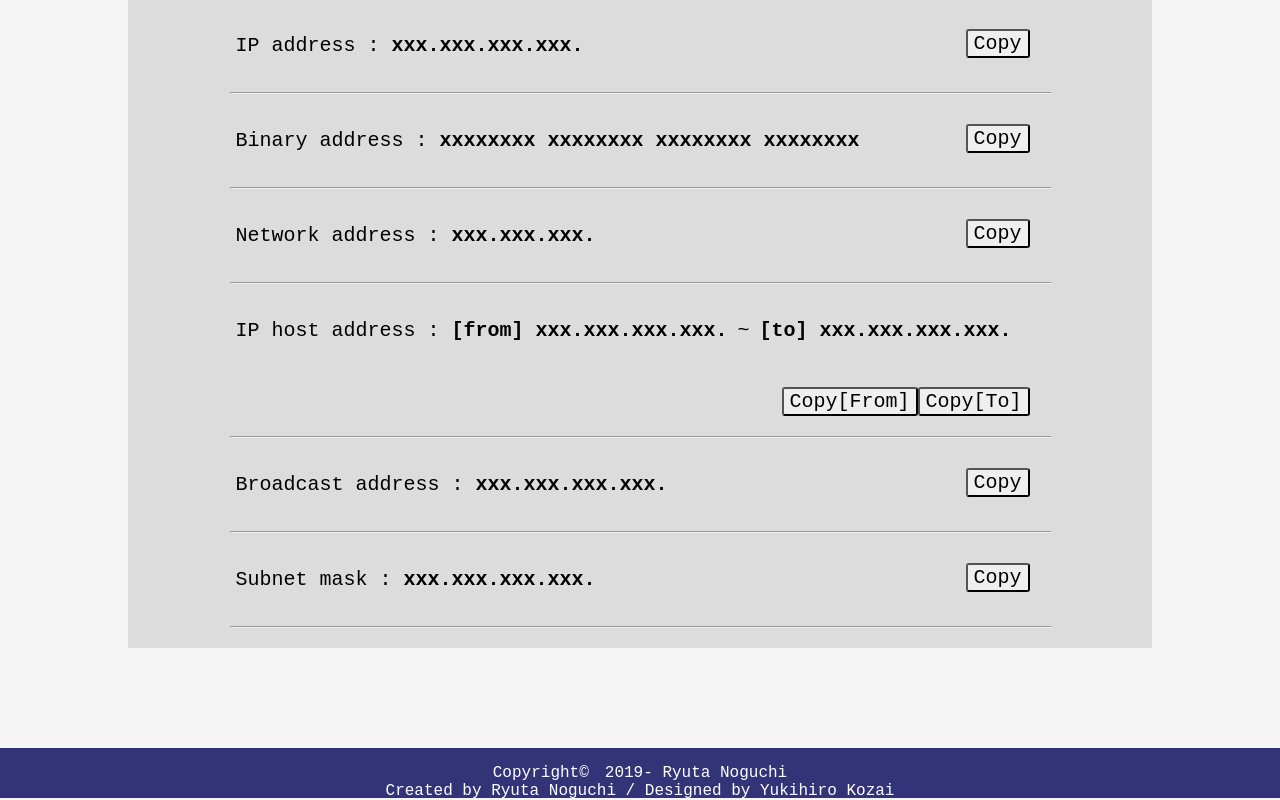
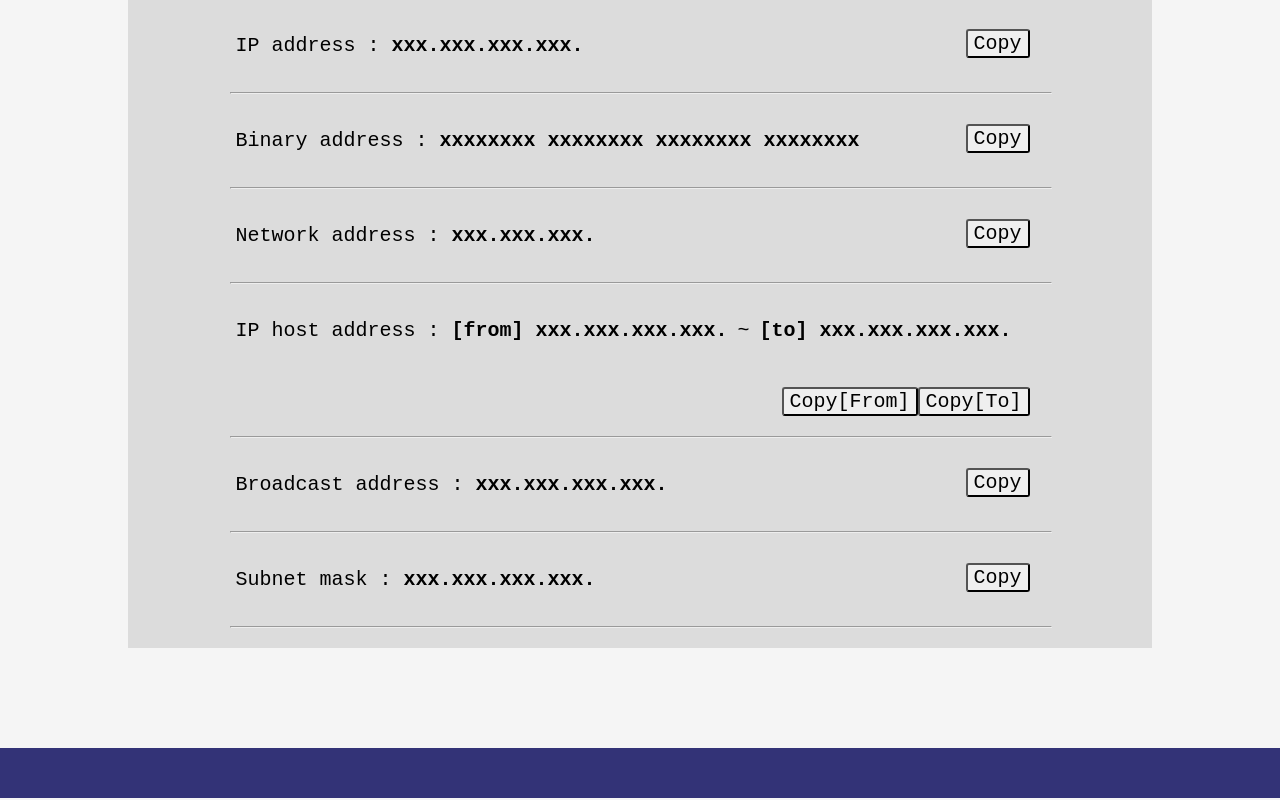
Before and after one commit to Yukhy/convert-IPAddress-to-Binary, a plain HTML site: page index.html in a window 1280 px wide. Shown: the part 324-1124 px from the top of the page. Drawn offline with Linux system fonts and the light colour scheme.

Commit message:
Update index.html

```diff
--- a/index.html
+++ b/index.html
@@ -85,8 +85,7 @@
         </div>
     </div>
     <footer>
-        <p>Copyright©　2019- Ryuta Noguchi</p>
-        <p>Created by Ryuta Noguchi / Designed by Yukihiro Kozai</p>
+
     </footer>
 
 </body>
```
